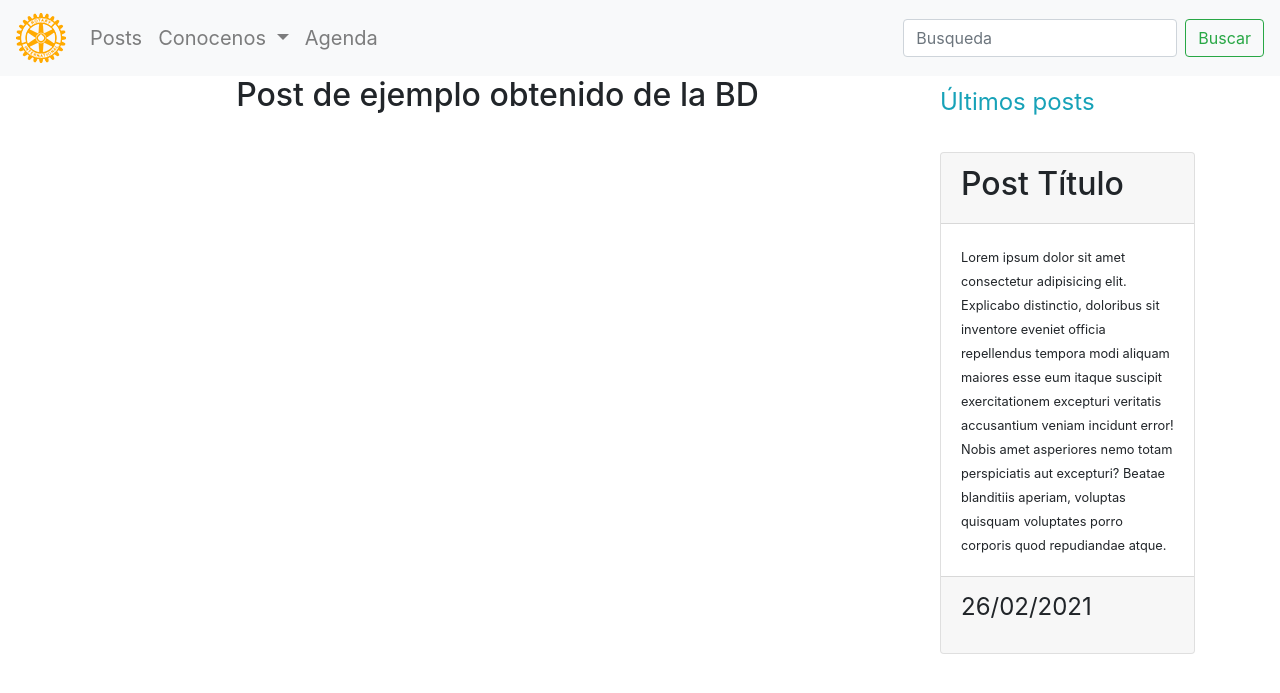
After one commit to ClubRotario/backend, a Node server app: page /posts in a window 1280 px wide. The commit adds this page. Shown: the top 693 px of the page. Run offline with Node 20, Linux system fonts and the light colour scheme; data that the repository does not hold is empty; some libraries are stand-ins or nearby versions.

```diff
--- a/src/controllers/web.controller.js
+++ b/src/controllers/web.controller.js
@@ -14,4 +14,16 @@ const aboutusController = (req = request, res = response) => {
 const historyController = (req = request, res = response) => {
     return res.render('pages/history', {title: 'Historia'});
 };
-module.exports = { indexController, aboutusController, historyController };
+
+const postController = async(req = request, res = response) => {
+    const [post] = await pool.query("SELECT * FROM posts WHERE post_id=7");
+    return res.render('pages/posts', { post, title: 'Posts' });
+};
+
+const searchController = async(req = request, res = response) => {
+    const query = req.query
+    console.log(query);
+    return res.render('pages/search', { query });
+};
+
+module.exports = { indexController, aboutusController, historyController, postController,searchController };
--- a/src/routes/web.routes.js
+++ b/src/routes/web.routes.js
@@ -3,10 +3,12 @@ const router = express.Router();
 
 //Importacion de controladores
 //Este apartado sera el accedido por los usuarios, esta separado de las rutas de la API
-const { indexController, aboutusController, historyController } = require('../controllers/web.controller');
+const { indexController, aboutusController, historyController, postController, searchController } = require('../controllers/web.controller');
 
 router.get( '/', indexController );
 router.get( '/nosotros', aboutusController );
 router.get('/historia', historyController );
+router.get('/posts', postController);
+router.get('/buscar', searchController);
 
 module.exports = router;
--- a/src/views/pages/index.hbs
+++ b/src/views/pages/index.hbs
@@ -1,5 +1,5 @@
 <div>
-    <div class="row">
+    <div class="row no-gutters">
         <div class="col-12 text-center">
             <main>
               <div class="header-index">
--- /dev/null
+++ b/src/views/pages/posts.hbs
@@ -0,0 +1,34 @@
+<div class="container">
+    <div class="row">
+        <div class="col-12 col-md-9 text-center">
+            <h2>Post de ejemplo obtenido de la BD</h2>
+            <div id="content">
+                {{{post.content}}}
+            </div>
+        </div>
+        <div class="col-12 col-md-3">
+            <div class="my-2">
+                <p class="text-info">
+                    Últimos posts
+                </p>
+            </div>
+            <div class="card">
+                <div class="card-header">
+                    <h2>Post Título</h2>
+                </div>
+                <div class="card-body">
+                    <small>Lorem ipsum dolor sit amet consectetur adipisicing elit. Explicabo distinctio, doloribus sit inventore eveniet officia repellendus tempora modi aliquam maiores esse eum itaque suscipit exercitationem excepturi veritatis accusantium veniam incidunt error! Nobis amet asperiores nemo totam perspiciatis aut excepturi? Beatae blanditiis aperiam, voluptas quisquam voluptates porro corporis quod repudiandae atque.</small>
+                </div>
+                <div class="card-footer">
+                    <p>26/02/2021</p>
+                </div>
+            </div>
+        </div>
+    </div>
+</div>
+
+<script>
+    document.querySelectorAll("#content img").forEach( (element) => {
+        element.classList.add("img-fluid");
+    });
+</script>
--- /dev/null
+++ b/src/views/pages/search.hbs
@@ -0,0 +1 @@
+{{query}}
--- a/src/views/partials/navbar.hbs
+++ b/src/views/partials/navbar.hbs
@@ -15,7 +15,7 @@
   <div class="collapse navbar-collapse" id="navbarSupportedContent">
     <ul class="navbar-nav mr-auto">
       <li class="nav-item">
-                  <a class="nav-link" href="#">Posts</a>
+        <a class="nav-link" href="/posts">Posts</a>
       </li>
       <li class="nav-item dropdown">
         <a class="nav-link dropdown-toggle" href="#" id="navbarDropdown" role="button" data-toggle="dropdown" aria-haspopup="true" aria-expanded="false">
@@ -30,9 +30,9 @@
           <a class="nav-link" href="#">Agenda</a>
         </li>
     </ul>
-              <form class="form-inline my-2 my-lg-0">
-                <input class="form-control mr-sm-2" type="search" placeholder="Busqueda" aria-label="Busqueda">
-                <button class="btn btn-outline-success my-2 my-sm-0 bg-light" type="submit">Buscar</button>
+    <form class="form-inline my-2 my-lg-0" method="GET" action="/buscar?content=">
+      <input class="form-control mr-sm-2" type="search" placeholder="Busqueda" aria-label="Busqueda" name="content">
+      <button class="btn btn-outline-success my-2 my-sm-0" type="submit">Buscar</button>
     </form>
   </div>
 </nav>
```
Lines whose indentation alone changed are shown as unchanged.
